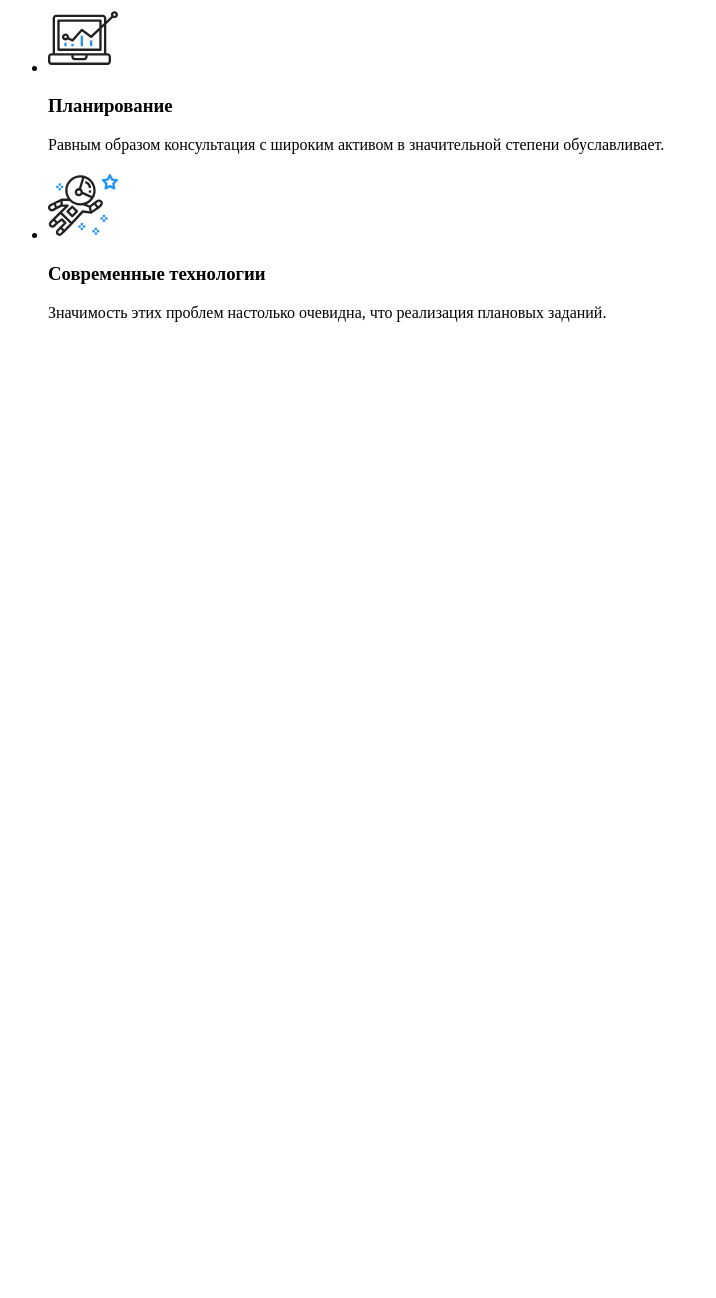
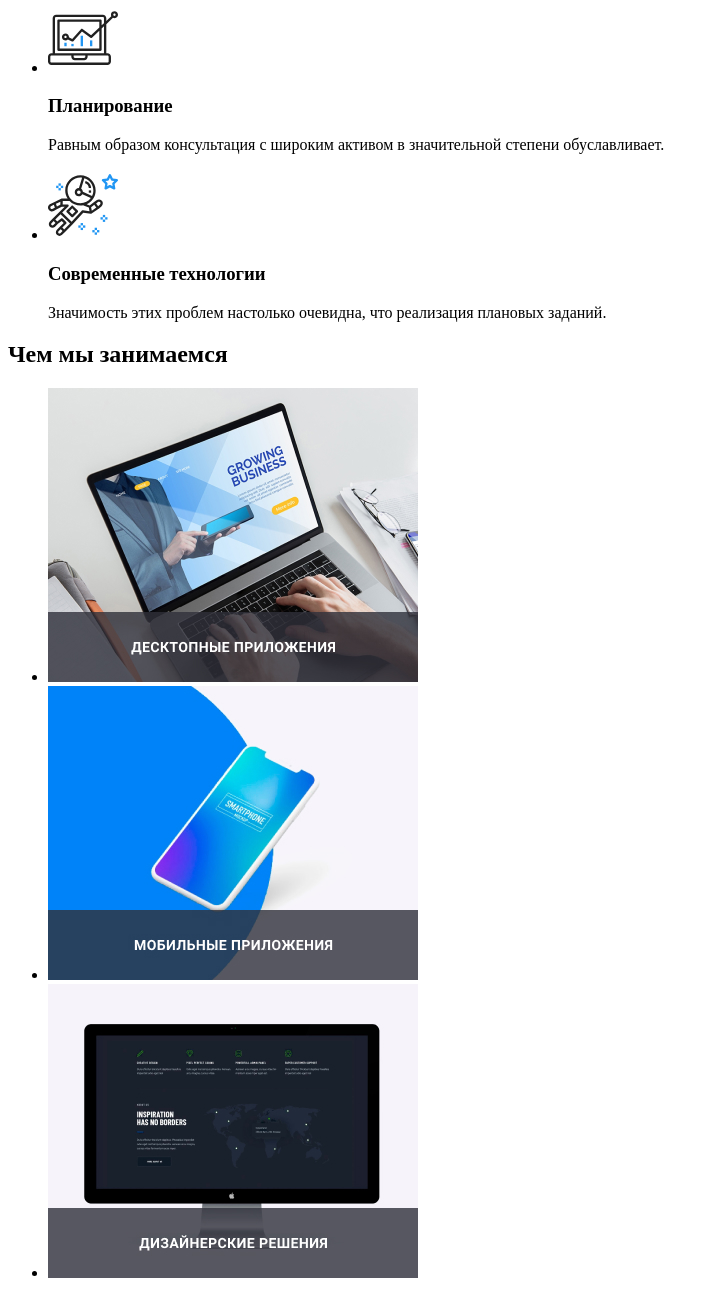
Before and after one commit to oleksandr-ryzhyi/goit-markup-hw-01, a plain HTML site: page index.html in a window 1280 px wide. Shown: the part 594-1892 px from the top of the page, without its empty margins (0-716 px from the left). Before the commit the page ends 932 px from the top, so only its background shows below. Drawn offline with Linux system fonts and the light colour scheme.

Commit message:
Размечено "Чем мы занимаемся"

```diff
--- a/index.html
+++ b/index.html
@@ -81,6 +81,24 @@
           </li>
         </ul>
       </section>
+      <!-- Чем мы занимаемся -->
+      <section>
+        <h2>Чем мы занимаемся</h2>
+        <ul>
+          <li>
+            <img
+              src="./images/main/desktop-applications.jpg"
+              alt="человек печатает на ноутбуке"
+            />
+          </li>
+          <li>
+            <img src="./images/main/mobile-applications.jpg" alt="смартфон" />
+          </li>
+          <li>
+            <img src="./images/main/design-decisions.jpg" alt="монитор" />
+          </li>
+        </ul>
+      </section>
     </main>
     <footer></footer>
   </body>
```
Also changed, not shown: images/main/design-decisions.jpg (added), images/main/desktop-applications.jpg (added), images/main/mobile-applications.jpg (added).
